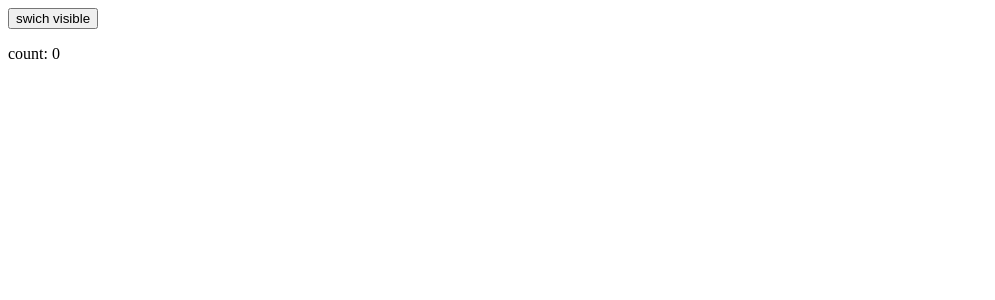
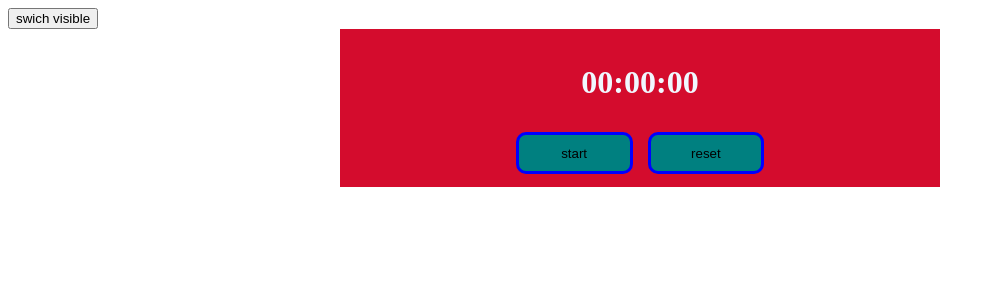
Before and after one commit to EvgeniySelivanov/fm2022-2-react-app, a React (Create React App) app: page / in a window 1280 px wide. Shown: the top 300 px of the page, without its empty margins (0-995 px from the left). Built offline with nearby package versions, Linux system fonts and the light colour scheme.

Commit message:
add func stop watch

```diff
--- a/src/App.js
+++ b/src/App.js
@@ -1,5 +1,5 @@
 import React, { useState } from 'react';
-import LearnHooks from './components/LearnHooks/index';
+import FuncStopWatch from './components/FuncStopWatch/index';
 
 
 function App() {
@@ -12,7 +12,9 @@ function App() {
         swich visible
       </button>
 
-      {isVisible && <LearnHooks />}
+      {isVisible && <FuncStopWatch />}
+
+
     </>
   )
 }
--- /dev/null
+++ b/src/components/FuncStopWatch/FuncStopWatch.module.scss
@@ -0,0 +1,50 @@
+// @import './../../common/styles/breakpoint';
+// @import './../../common/styles/mixin';
+// @import './../../common/styles/color';
+// @import './../../common/styles/template';
+@use 'src/common/styles/color.scss' as c;
+@use 'src/common/styles/breakpoint.scss' as b;
+@use 'src/common/styles/template.scss' as *;
+@use 'src/common/styles/mixin.scss' as m;
+
+
+.container{
+  min-width: 300px;
+  width: 80%;
+  max-width: 600px;
+  margin: auto;
+  padding: 0.5em;
+  background-color: rgb(128, 219, 7);
+  color: aliceblue;
+  text-align: center;
+    >h2{
+      font-size: 2em;
+    }
+    &__btn{
+      @extend %one-line;
+      width: 20%;
+      transition: 1s;
+      margin: 5px 5px;
+      padding: 0.8em;
+      background-color: c.$main-color;
+      @include m.border-style(3px,blue ,solid,10px );
+      &:not(&:last-child){
+        margin-right:10px;
+      }
+    }
+      :hover{
+        background-color: rgb(11, 236, 225);
+        transition: 1s;
+
+      }
+}
+@media screen and (min-width:b.$sm){
+  .container{
+    background-color: pink;
+  }
+}
+@media screen and (min-width:b.$md){
+  .container{
+    background-color: rgb(212, 12, 45);
+  }
+}
--- /dev/null
+++ b/src/components/FuncStopWatch/index.js
@@ -0,0 +1,43 @@
+import React, { useState, useEffect } from 'react';
+import { format ,addSeconds} from 'date-fns';
+import styles from './FuncStopWatch.module.scss';
+
+const FuncStopWatch = () => {
+  const [time, setTime] = useState(new Date(0, 0, 0, 0, 0, 0, 0));
+  // const [time, setTime] = useState(0);
+
+  const [isRuning, setIsRunig] = useState(false);
+
+  const handlerBtn = () => {
+    setIsRunig(!isRuning);
+  };
+
+  const handlerReset=()=>{
+    setIsRunig(false);
+    setTime(new Date(0, 0, 0, 0, 0, 0, 0));
+  }
+
+
+  useEffect(() => {
+    if (isRuning) {
+      const intervalId = setInterval(() => {
+         setTime((time) => addSeconds(time,1)); },
+          1000);
+      return () => {
+        clearInterval(intervalId);
+      }
+    }
+    //eslint-disable-next-line
+  }, [isRuning]);
+
+  return (
+    <article className={styles.container}>
+      <h2>{format(time,'HH:mm:ss')}</h2>
+      <button className={styles.container__btn} onClick={handlerBtn}>{isRuning ? "stop" : "start"}</button>
+      <button className={styles.container__btn} onClick={handlerReset}>reset</button>
+
+    </article>
+  );
+}
+
+export default FuncStopWatch;
--- a/src/components/LearnHooks/index.js
+++ b/src/components/LearnHooks/index.js
@@ -2,26 +2,34 @@ import React, { useState, useEffect } from 'react';
 
 const LearnHooks = (props) => {
   const [count, setCount] = useState(0);
+  const [step, setStep] = useState(1);
+
+  const handlerStep = ({ target: { value } }) => {
+    setStep(Number(value));
+  };
 
 
   useEffect(() => {
+    console.log('add effect');
     const handlerClick = () => {
-      setCount((prevCount) => prevCount + 1);
+      setCount((prevCount) => prevCount + step);
       //setCount(count + 1);
     }
     //add effect (component didMount if [] clear array!!!! second parametr )
     document.body.addEventListener('click', handlerClick);
     return () => {
+      console.log('remove effect');
       //clean effect  (component Will-Unmont if [] clear array!!!! second parametr)
       document.body.removeEventListener('click', handlerClick);
     };//eslint-disable-next-line
-  }, []);
+  }, [step]);
 
 
 
   return (
     <div>
       <p>count: {count}</p>
+      <input type="number" value={step} onChange={handlerStep} />
     </div>
   );
 }
```
Also changed, not shown: src/components/WindowsSizeHook/index.js (added, +26 -0 lines).
